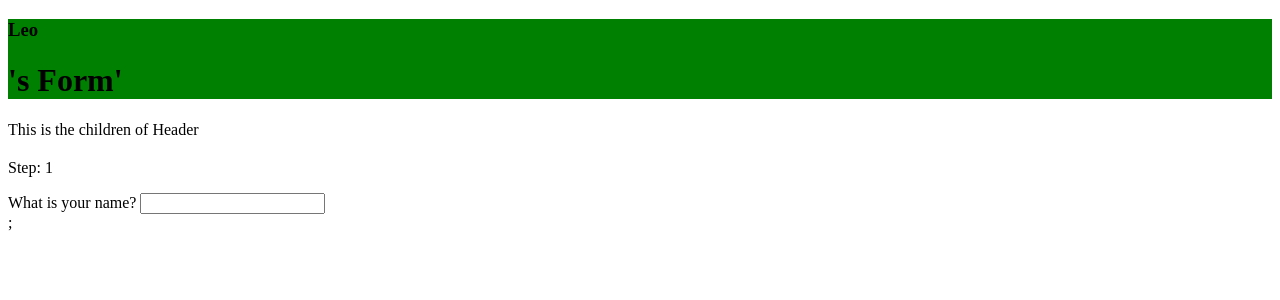
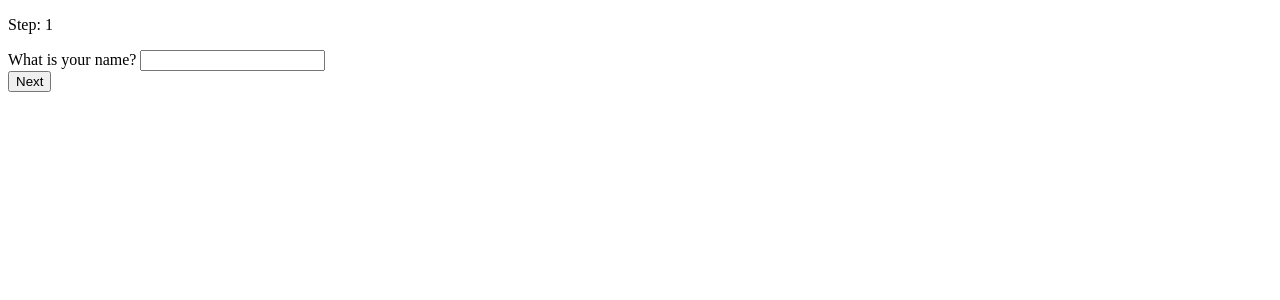
Before and after one commit to laraIsmael/learning-svelte, a SvelteKit app in the folder Tutorial-Svelte5/: page / in a window 1280 px wide. Shown: the top 300 px of the page. Built offline with nearby package versions, Linux system fonts and the light colour scheme.

Commit message:
more svelte possibilities passing child @render @render and snippet

```diff
--- a/Tutorial-Svelte5/src/routes/+page.svelte
+++ b/Tutorial-Svelte5/src/routes/+page.svelte
@@ -1,37 +1,89 @@
 <script lang="ts">
-	import Header from './Header.svelte';
 
-  // import Header from "./Header.svelte";
 // create a $state object to store values nd keep it reactive as it changes.
+// remember that TS will infer the type given the value passed.
+
 let formState = $state({
+  answer: {},
   name: "",
   birthday: "",
+  color: "",
   step: 0,
   error: "",
 })
-// remember that TS will infer the type given the value passed.
 
+const QUESTIONS = [
+  {
+    question: 'What is your name?',
+    id: 'name',
+    type: 'text',
+  },
+  {
+    question: 'What is your birthday?',
+    id: 'birthday',
+    type: 'date',
+  },
+  {
+    question: 'What is your favorite color?',
+    id: 'color',
+    type: 'color',
+  }
+];
+
+function nextStep(id: string) {
+  if(formState.answer[id]) {
+    formState.step += 1;
+    formState.error = ''
+  } else {
+    formState.error = 'Please fill up the form.';
+  }
+}
+
+$effect(() => {
+  //will run once the component is mounted and never again.
+  console.log('on mounted')
+  return () => {
+    // will run when component is unmounted or destroyed
+    // before the effect re-runs
+    console.log('on unmounted')
+  }
+})
 </script>
 
 <main>
-  <Header name={formState.name} error={formState.error}>
-    <p>This is the children of Header</p>
-  </Header>
 
-  <p>Step: {formState.step +1}</p>
+  {#if formState.step >= QUESTIONS.length}
+		<p>Thank you!</p>
+	{:else}
+		<p>Step: {formState.step + 1}</p>
+	{/if}
 
-  {@render formStep({ question: "What is your name?", id: "name", type: "text" })};
+  {#each QUESTIONS as { id, question, type }, index (id)}
+    {#if formState.step === index}
+      {@render formStep({ question, id, type })}
+    {/if}
+  {/each}
+
+  <!-- {JSON.stringify(formState)} -->
+
+  {#if formState.error}
+    <p class="error">{formState.error}</p>
+  {/if}
+</main>
 
   {#snippet formStep({ question, id, type }: { type: string, id: string, question: string})}
     <article>
       <div>
         <label for={id}>{question}</label>
-        <input {type} {id} bind:value={formState[id]}/>
+        <input {type} {id} bind:value={formState.answer[id]}/>
       </div>
+      <button onclick={() => nextStep(id)}>Next</button>
     </article>
   {/snippet}
 
-  {#if formState.error}
-    <p class="error">{formState.error}</p>
-  {/if}
-</main>
+
+<style>
+    :global(.error) {
+    color: red;
+  }
+</style>
--- a/Tutorial-Svelte5/src/routes/Header.svelte
+++ b/Tutorial-Svelte5/src/routes/Header.svelte
@@ -5,11 +5,13 @@
 
   let {
     children,
+    secondChild,
     name,
     error,
-    optional_name = "Leo"
+    optional_name = "User"
   }: {
     children: Snippet,
+    secondChild: Snippet ,
     name: string,
     error: string,
     optional_name?: string
@@ -19,11 +21,10 @@
 </script>
 
 <div>
-  <h3>{optional_name}</h3>
-  <h1>{name}'s Form'</h1>
+  <h1>{name || optional_name}'s Form'</h1>
 </div>
-<h2 class="test">{name.replaceAll('a', 'X')}</h2>
 {@render children()}
+<h3>{@render secondChild()}</h3>
 <h2 class="error">{error}</h2>
 
 <style>
@@ -35,8 +36,4 @@
   :global(.error) {
     color: red;
   }
-
-  .test {
-    background: blue;
-  }
 </style>
```
